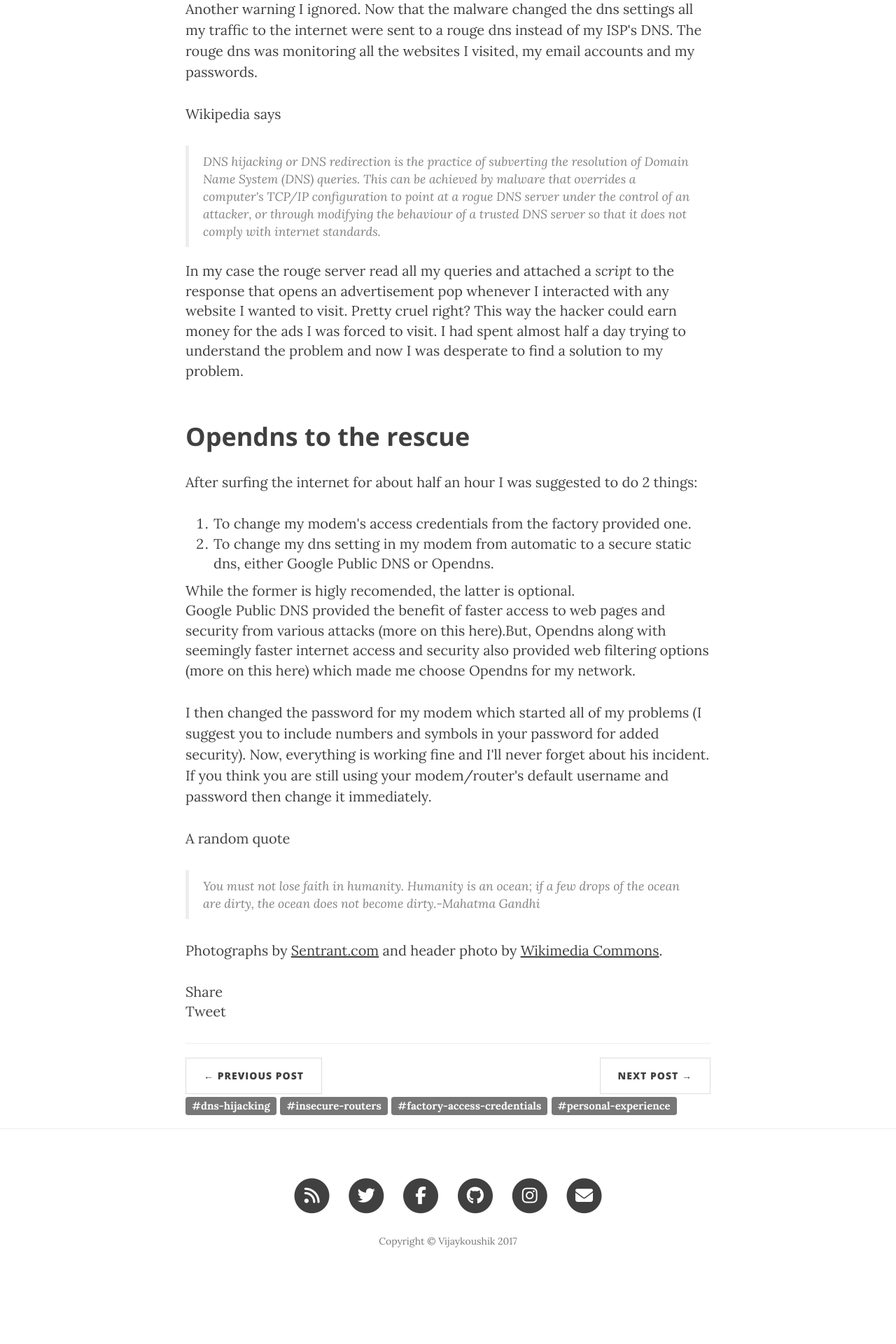
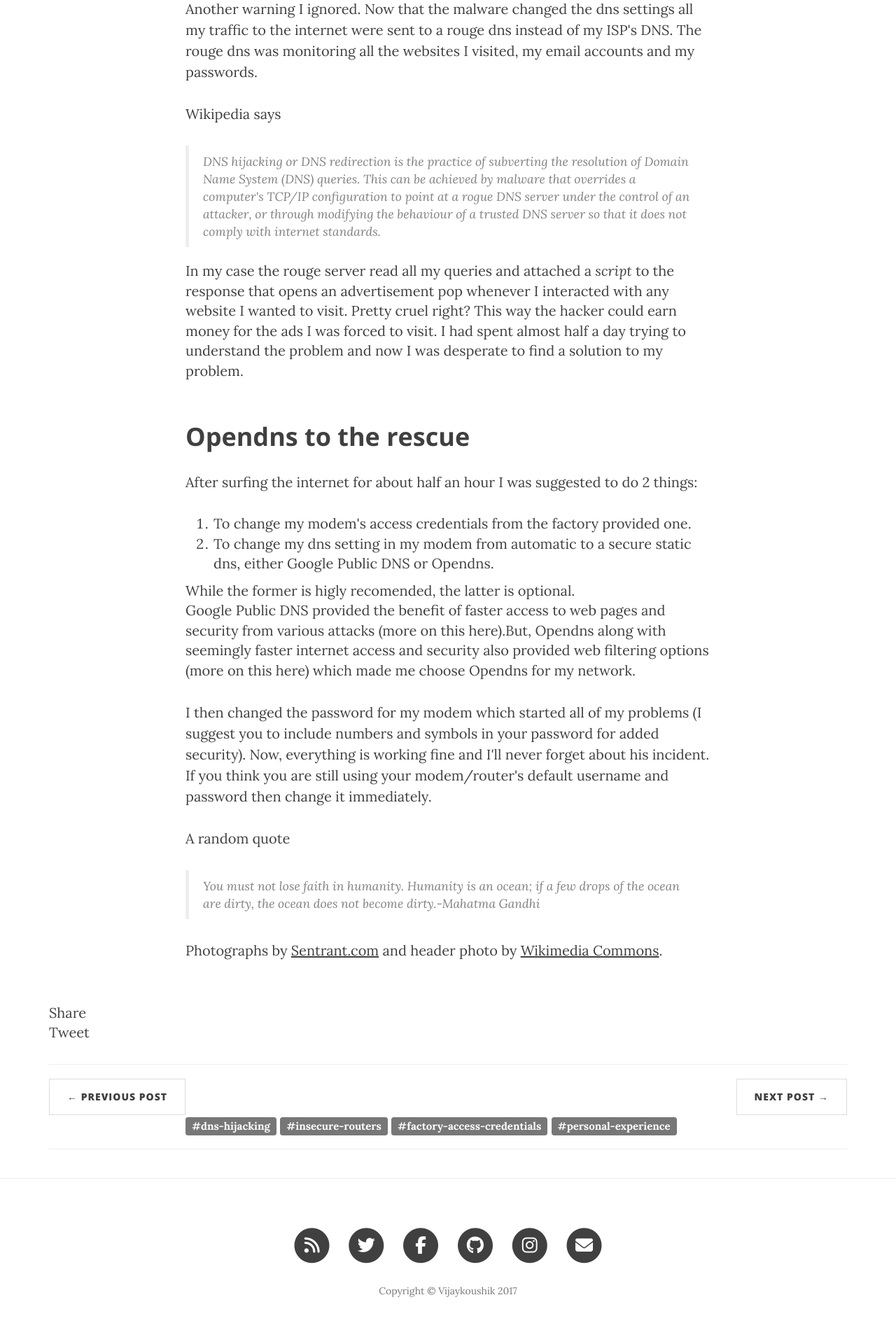
Before and after one commit to svijaykoushik/blog, a Jekyll site: the page built from _posts/2017-05-23-dns-highjacked.markdown, in a window 1280 px wide. Shown: the part 2405-4325 px from the top of the page at 70% size. Built offline with Jekyll 4.4.1, drawn with Linux system fonts in a browser that asks for light colours; nearby versions of some CDN libraries; comment, search, counter and statistics services are not loaded; before the commit the page ends 4254 px from its top, so only the background shows below that.

Commit message:
modified post structure for reader friendliness

```diff
--- a/_layouts/post.html
+++ b/_layouts/post.html
@@ -27,9 +27,16 @@ layout: default
 
 				{{ content }}
 
+            </div>
+        </div>
+</article>
+<div class="container">
     <p>
-					<div class="fb-share-button" data-href="{{ page.url | replace:'index.html','' | prepend: site.baseurl | prepend: site.url }}" data-layout="button_count" data-size="small" data-mobile-iframe="false"><a class="fb-xfbml-parse-ignore" target="_blank" href="https://www.facebook.com/sharer/sharer.php?u=https%3A%2F%2Fsvijaykoushik.github.io%2Fblog%2F&amp;src=sdkpreparse">Share</a></div>
-					<a href="https://twitter.com/share" class="twitter-share-button" data-show-count="false">Tweet</a><script async src="//platform.twitter.com/widgets.js" charset="utf-8"></script>
+        <div class="fb-share-button" data-href="{{ page.url | replace:'index.html','' | prepend: site.baseurl | prepend: site.url }}" data-layout="button_count" data-size="small" data-mobile-iframe="false">
+            <a class="fb-xfbml-parse-ignore" target="_blank" href="https://www.facebook.com/sharer/sharer.php?u=https%3A%2F%2Fsvijaykoushik.github.io%2Fblog%2F&amp;src=sdkpreparse">Share</a>
+        </div>
+        <a href="https://twitter.com/share" class="twitter-share-button" data-show-count="false">Tweet</a>
+        <script async src="//platform.twitter.com/widgets.js" charset="utf-8"></script>
         <!-- Gplus share -->
         <div class="g-plus" data-action="share"></div>
     </p>
@@ -48,9 +55,16 @@ layout: default
         </li>
         {% endif %}
     </ul>
-
+    <div class="row">
+        <div class="col-lg-8 col-lg-offset-2 col-md-10 col-md-offset-1">
+            {% if page.tags %}
+                {% for tag in page.tags %}
+                <span class="label label-default">#{{ tag }}</span>
+                {% endfor %}
+            {% endif %}
         </div>
     </div>
+    <hr>
     <!-- Disquss comments pugin -->
 
     {% if page.comments and page.pageId %}
@@ -61,16 +75,5 @@ layout: default
     </div>
     {% endif %}
     </div>
-</article>
-<div class="container">
-    <div class="row">
-        <div class="col-lg-8 col-lg-offset-2 col-md-10 col-md-offset-1">
-            {% if page.tags %}
-                {% for tag in page.tags %}
-                <span class="label label-default">#{{ tag }}</span>
-                {% endfor %}
-            {% endif %}
-        </div>
-    </div>
 </div>
 <hr>
```
Lines whose indentation alone changed are shown as unchanged.
